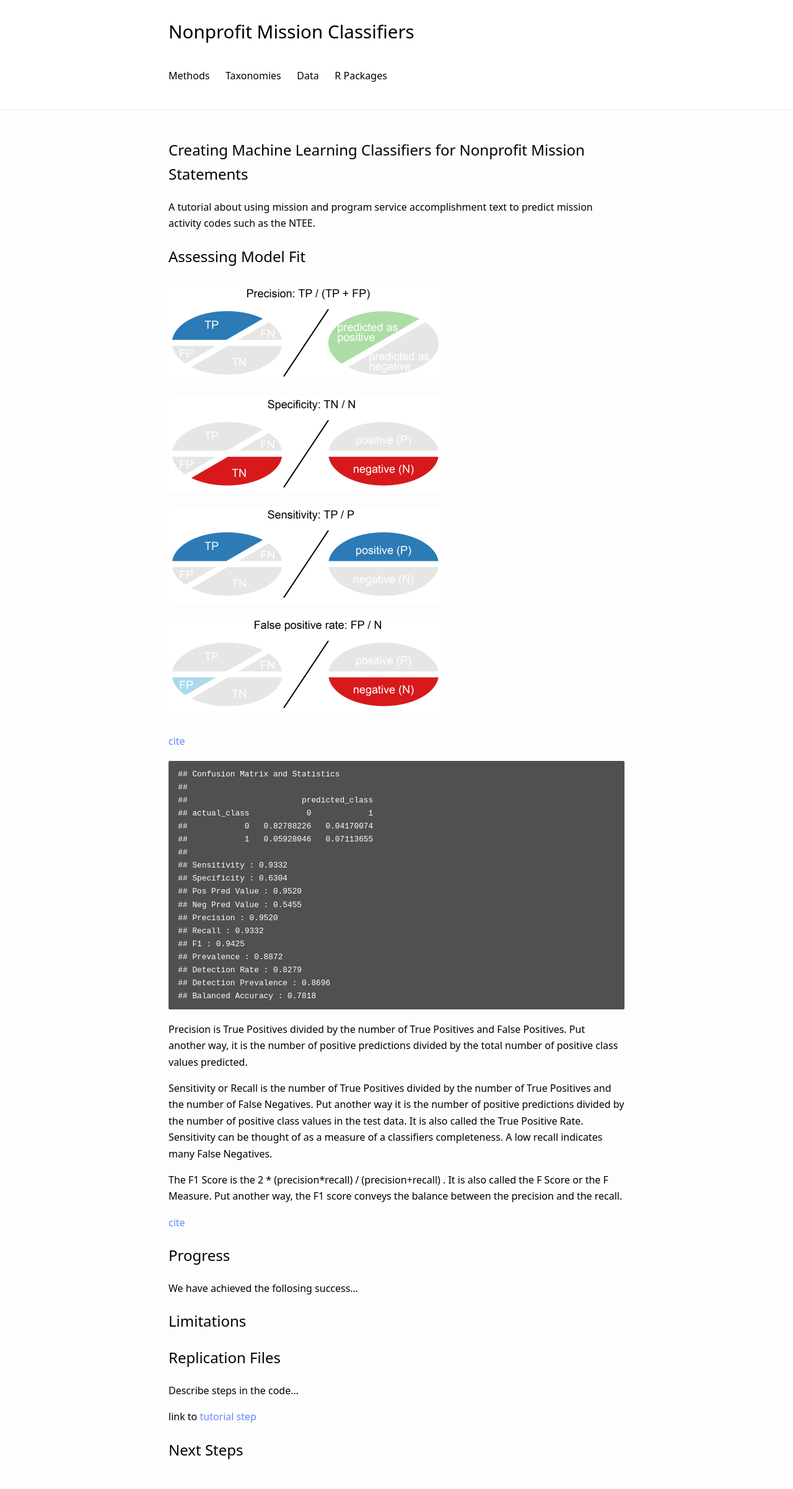
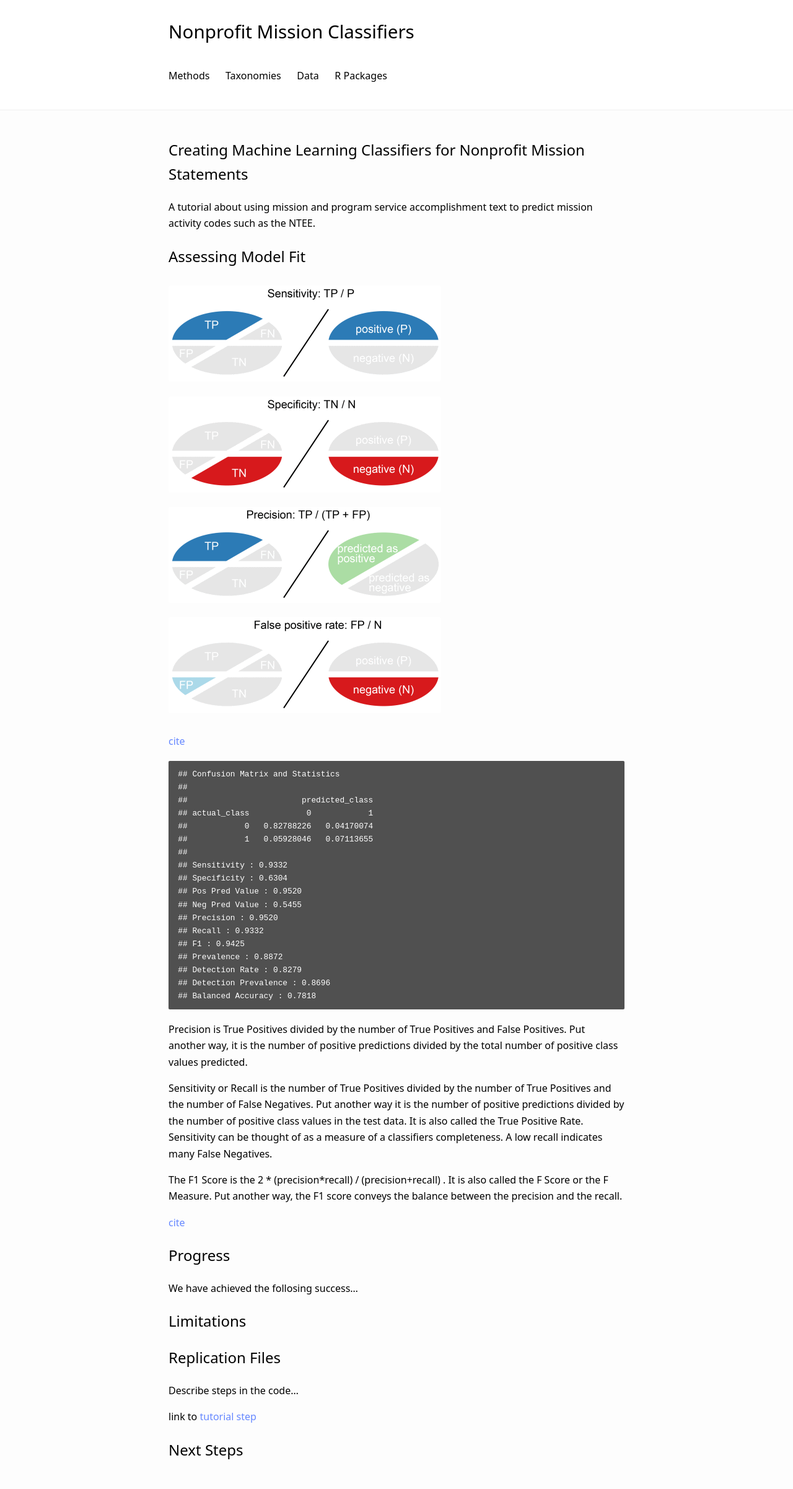
Before and after one commit to Nonprofit-Open-Data-Collective/machine_learning_mission_codes, a Jekyll site: the page built from docs/index.md, in a window 1280 px wide. Shown: the whole page at 62% size. Built offline with Jekyll 4.4.1, drawn with Linux system fonts in a browser that asks for light colours.

Commit message:
Update index.md

```diff
--- a/docs/index.md
+++ b/docs/index.md
@@ -9,9 +9,9 @@ A tutorial about using mission and program service accomplishment text to predic
 
 ## Assessing Model Fit
 
+![](assets/images/sensitivity.png)
+![](assets/images/specificity.png)
 ![](assets/images/precision.png)
-![](assets/images/specificity.png)
-![](assets/images/sensitivity.png)
 ![](assets/images/false-positive-rate.png)
 
 [cite](https://classeval.wordpress.com/introduction/basic-evaluation-measures/)
```
